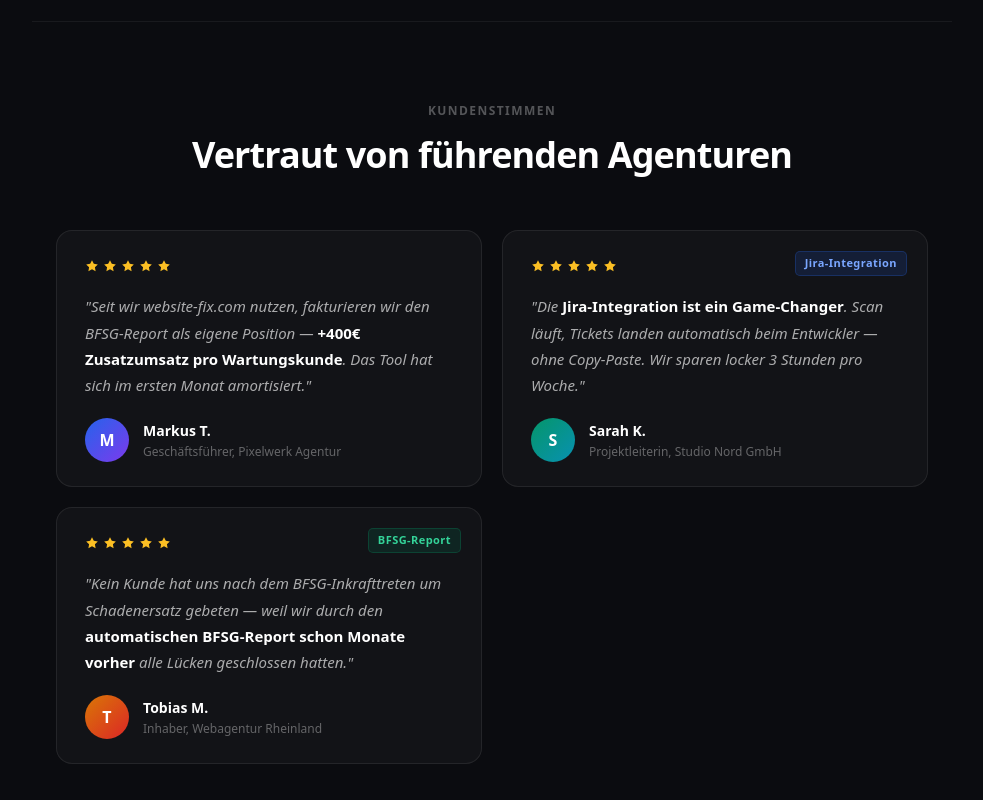
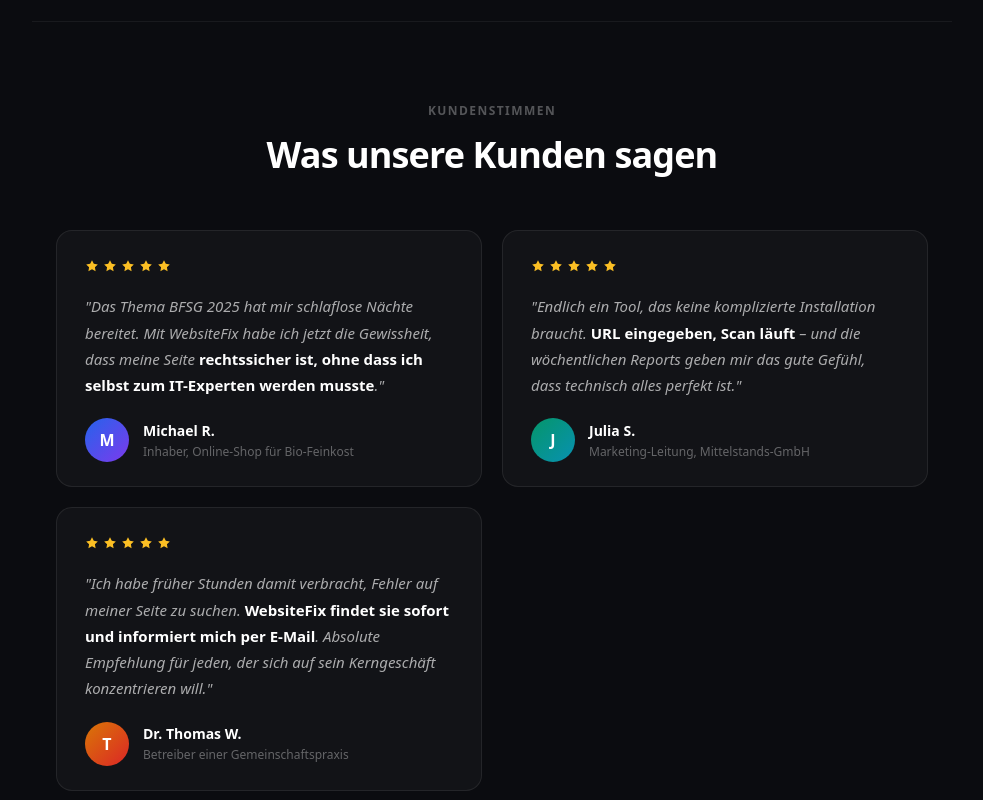
Before and after one commit to angelikaSzewczyk/website-fix, a Next.js app: page / in a window 1280 px wide. Shown: the part 5080-5880 px from the top of the page, without its empty margins (148-1131 px from the left). Built offline with nearby package versions, Linux system fonts and the light colour scheme; no server answers.

Commit message:
content: replace agency testimonials with KMU/enduser testimonials on home
Co-Authored-By: Claude Sonnet 4.6 <noreply@anthropic.com>

```diff
--- a/src/app/page.tsx
+++ b/src/app/page.tsx
@@ -889,12 +889,12 @@ export default function Page() {
               Kundenstimmen
             </p>
             <h2 style={{ margin: 0, fontSize: "clamp(24px, 3vw, 36px)", fontWeight: 800, letterSpacing: "-0.025em" }}>
-              Vertraut von führenden Agenturen
+              Was unsere Kunden sagen
             </h2>
           </div>
 
           <div className="mkt-grid" style={{ display: "grid", gridTemplateColumns: "repeat(auto-fit, minmax(290px, 1fr))", gap: 20 }}>
-            {/* Testimonial 1 — Profit */}
+            {/* Testimonial 1 — Sicherheit */}
             <div style={{
               background: "rgba(255,255,255,0.03)",
               border: "1px solid rgba(255,255,255,0.08)",
@@ -910,7 +910,7 @@ export default function Page() {
                 ))}
               </div>
               <p style={{ margin: 0, fontSize: 15, lineHeight: 1.75, color: "rgba(255,255,255,0.65)", fontStyle: "italic" }}>
-                "Seit wir website-fix.com nutzen, fakturieren wir den BFSG-Report als eigene Position — <strong style={{ color: "#fff", fontStyle: "normal" }}>+400€ Zusatzumsatz pro Wartungskunde</strong>. Das Tool hat sich im ersten Monat amortisiert."
+                "Das Thema BFSG 2025 hat mir schlaflose Nächte bereitet. Mit WebsiteFix habe ich jetzt die Gewissheit, dass meine Seite <strong style={{ color: "#fff", fontStyle: "normal" }}>rechtssicher ist, ohne dass ich selbst zum IT-Experten werden musste</strong>."
               </p>
               <div style={{ display: "flex", alignItems: "center", gap: 14, marginTop: "auto" }}>
                 <div style={{
@@ -920,27 +920,20 @@ export default function Page() {
                   fontSize: 16, fontWeight: 700, color: "#fff",
                 }}>M</div>
                 <div>
-                  <div style={{ fontSize: 14, fontWeight: 700, color: "#fff" }}>Markus T.</div>
-                  <div style={{ fontSize: 12, color: "rgba(255,255,255,0.35)", marginTop: 2 }}>Geschäftsführer, Pixelwerk Agentur</div>
+                  <div style={{ fontSize: 14, fontWeight: 700, color: "#fff" }}>Michael R.</div>
+                  <div style={{ fontSize: 12, color: "rgba(255,255,255,0.35)", marginTop: 2 }}>Inhaber, Online-Shop für Bio-Feinkost</div>
                 </div>
               </div>
             </div>
 
-            {/* Testimonial 2 — Effizienz */}
+            {/* Testimonial 2 — Einfachheit */}
             <div style={{
               background: "rgba(255,255,255,0.03)",
               border: "1px solid rgba(255,255,255,0.08)",
               borderRadius: 16,
               padding: "28px 28px 24px",
               display: "flex", flexDirection: "column", gap: 20,
-              position: "relative",
             }}>
-              <div style={{
-                position: "absolute", top: 20, right: 20,
-                fontSize: 11, fontWeight: 700, padding: "3px 9px", borderRadius: 5,
-                background: "rgba(37,99,235,0.15)", color: "#7aa6ff",
-                border: "1px solid rgba(37,99,235,0.25)", letterSpacing: "0.04em",
-              }}>Jira-Integration</div>
               <div style={{ display: "flex", gap: 4 }}>
                 {[1,2,3,4,5].map(i => (
                   <svg key={i} width="14" height="14" viewBox="0 0 24 24" fill="#FBBF24" stroke="none">
@@ -949,7 +942,7 @@ export default function Page() {
                 ))}
               </div>
               <p style={{ margin: 0, fontSize: 15, lineHeight: 1.75, color: "rgba(255,255,255,0.65)", fontStyle: "italic" }}>
-                "Die <strong style={{ color: "#fff", fontStyle: "normal" }}>Jira-Integration ist ein Game-Changer</strong>. Scan läuft, Tickets landen automatisch beim Entwickler — ohne Copy-Paste. Wir sparen locker 3 Stunden pro Woche."
+                "Endlich ein Tool, das keine komplizierte Installation braucht. <strong style={{ color: "#fff", fontStyle: "normal" }}>URL eingegeben, Scan läuft</strong> – und die wöchentlichen Reports geben mir das gute Gefühl, dass technisch alles perfekt ist."
               </p>
               <div style={{ display: "flex", alignItems: "center", gap: 14, marginTop: "auto" }}>
                 <div style={{
@@ -957,29 +950,22 @@ export default function Page() {
                   background: "linear-gradient(135deg, #059669 0%, #0891B2 100%)",
                   display: "flex", alignItems: "center", justifyContent: "center",
                   fontSize: 16, fontWeight: 700, color: "#fff",
-                }}>S</div>
+                }}>J</div>
                 <div>
-                  <div style={{ fontSize: 14, fontWeight: 700, color: "#fff" }}>Sarah K.</div>
-                  <div style={{ fontSize: 12, color: "rgba(255,255,255,0.35)", marginTop: 2 }}>Projektleiterin, Studio Nord GmbH</div>
+                  <div style={{ fontSize: 14, fontWeight: 700, color: "#fff" }}>Julia S.</div>
+                  <div style={{ fontSize: 12, color: "rgba(255,255,255,0.35)", marginTop: 2 }}>Marketing-Leitung, Mittelstands-GmbH</div>
                 </div>
               </div>
             </div>
 
-            {/* Testimonial 3 — Sicherheit */}
+            {/* Testimonial 3 — Zeitersparnis */}
             <div style={{
               background: "rgba(255,255,255,0.03)",
               border: "1px solid rgba(255,255,255,0.08)",
               borderRadius: 16,
               padding: "28px 28px 24px",
               display: "flex", flexDirection: "column", gap: 20,
-              position: "relative",
             }}>
-              <div style={{
-                position: "absolute", top: 20, right: 20,
-                fontSize: 11, fontWeight: 700, padding: "3px 9px", borderRadius: 5,
-                background: "rgba(5,150,105,0.15)", color: "#34D399",
-                border: "1px solid rgba(5,150,105,0.25)", letterSpacing: "0.04em",
-              }}>BFSG-Report</div>
               <div style={{ display: "flex", gap: 4 }}>
                 {[1,2,3,4,5].map(i => (
                   <svg key={i} width="14" height="14" viewBox="0 0 24 24" fill="#FBBF24" stroke="none">
@@ -988,7 +974,7 @@ export default function Page() {
                 ))}
               </div>
               <p style={{ margin: 0, fontSize: 15, lineHeight: 1.75, color: "rgba(255,255,255,0.65)", fontStyle: "italic" }}>
-                "Kein Kunde hat uns nach dem BFSG-Inkrafttreten um Schadenersatz gebeten — weil wir durch den <strong style={{ color: "#fff", fontStyle: "normal" }}>automatischen BFSG-Report schon Monate vorher</strong> alle Lücken geschlossen hatten."
+                "Ich habe früher Stunden damit verbracht, Fehler auf meiner Seite zu suchen. <strong style={{ color: "#fff", fontStyle: "normal" }}>WebsiteFix findet sie sofort und informiert mich per E-Mail</strong>. Absolute Empfehlung für jeden, der sich auf sein Kerngeschäft konzentrieren will."
               </p>
               <div style={{ display: "flex", alignItems: "center", gap: 14, marginTop: "auto" }}>
                 <div style={{
@@ -998,8 +984,8 @@ export default function Page() {
                   fontSize: 16, fontWeight: 700, color: "#fff",
                 }}>T</div>
                 <div>
-                  <div style={{ fontSize: 14, fontWeight: 700, color: "#fff" }}>Tobias M.</div>
-                  <div style={{ fontSize: 12, color: "rgba(255,255,255,0.35)", marginTop: 2 }}>Inhaber, Webagentur Rheinland</div>
+                  <div style={{ fontSize: 14, fontWeight: 700, color: "#fff" }}>Dr. Thomas W.</div>
+                  <div style={{ fontSize: 12, color: "rgba(255,255,255,0.35)", marginTop: 2 }}>Betreiber einer Gemeinschaftspraxis</div>
                 </div>
               </div>
             </div>
```
